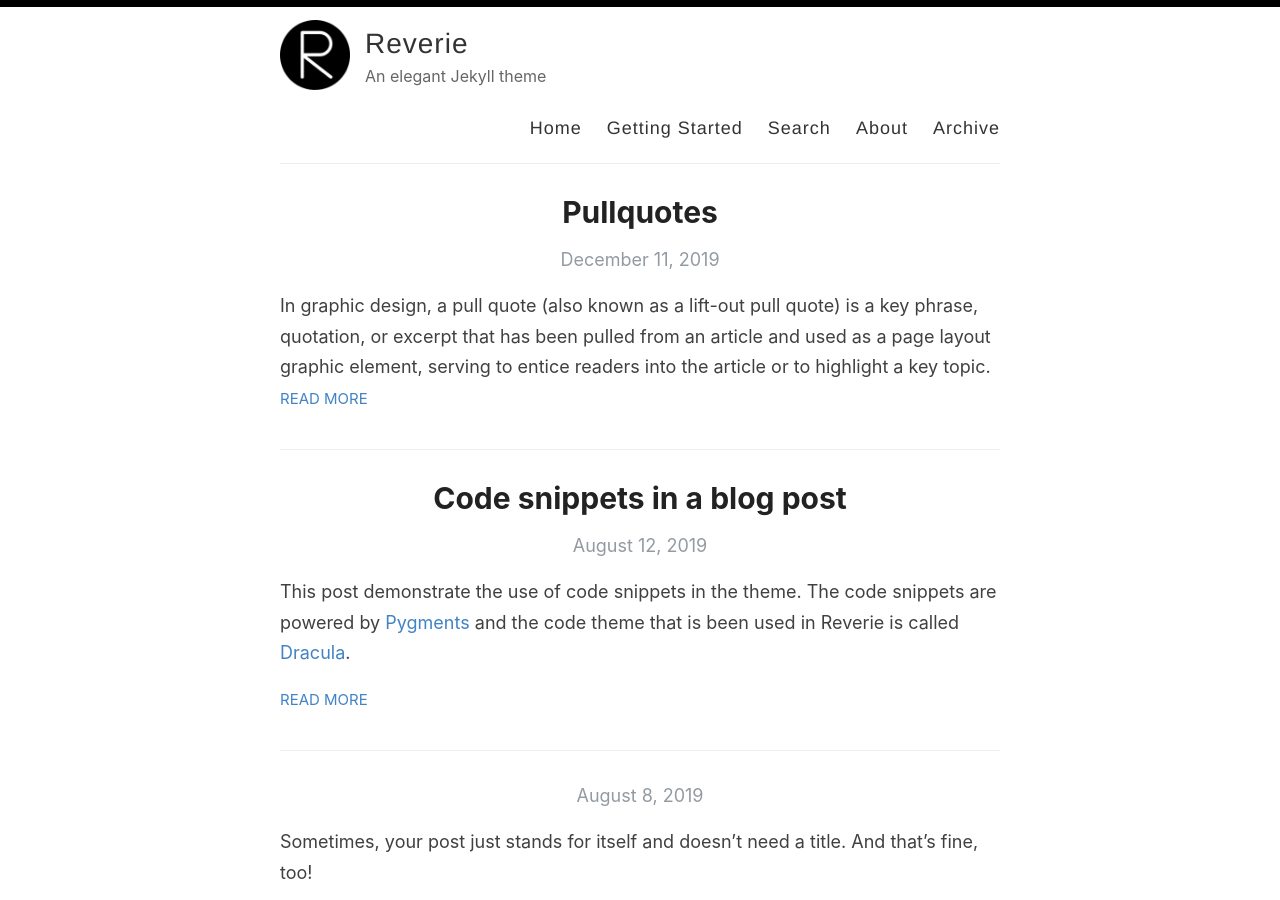
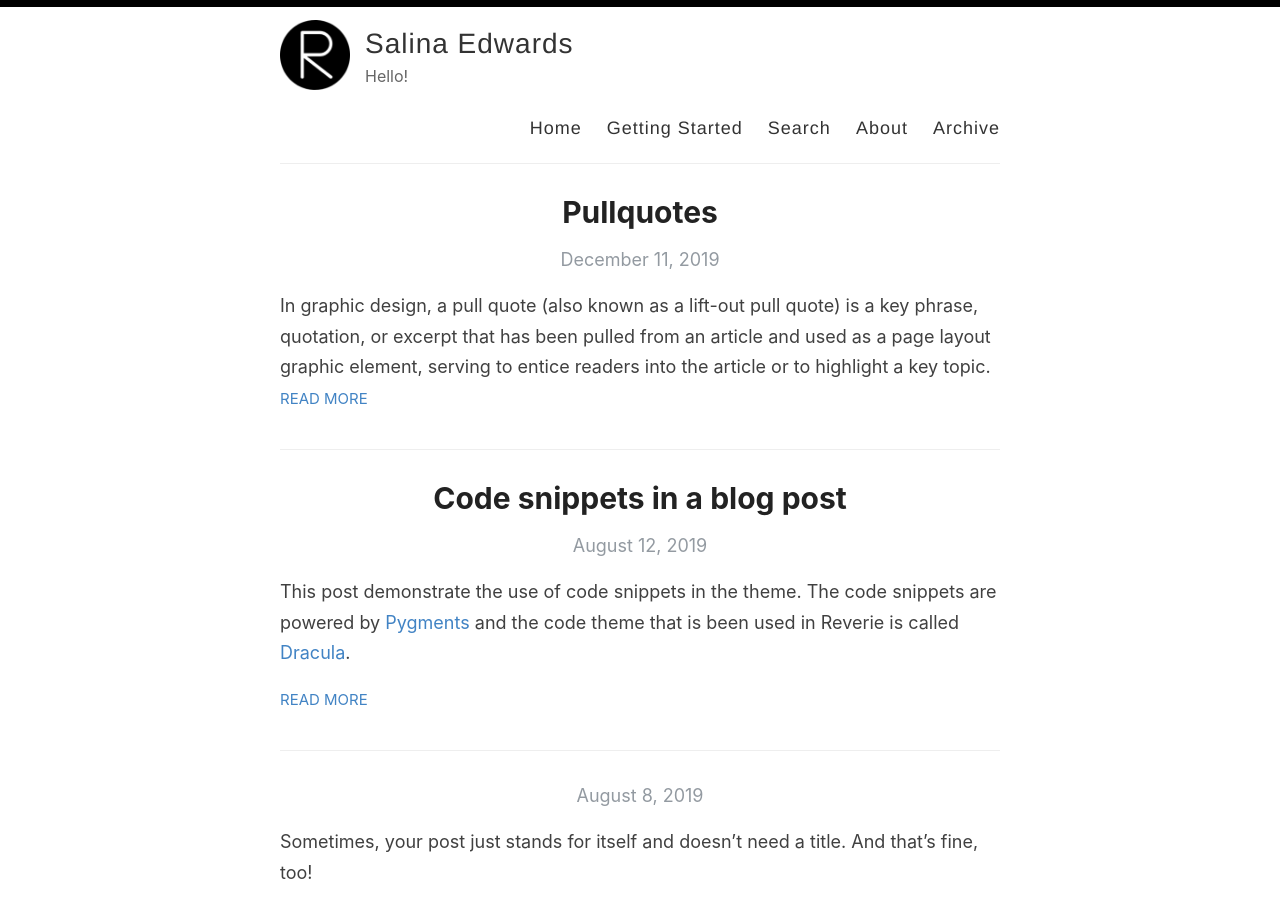
Before and after one commit to salinaedwards/salinaedwards.github.io, a Jekyll site: the page built from index.html, in a window 1280 px wide and 900 px high. Built offline with Jekyll 4.4.1, drawn with Linux system fonts in a browser that asks for light colours; the list of posts is cut into pages by our own code.

Commit message:
Update _config.yml

```diff
--- a/_config.yml
+++ b/_config.yml
@@ -3,13 +3,10 @@
 #
 
 # Name of your site (displayed in the header)
-name: Reverie
-
-# Name of the author
-author: Amit Merchant
+name: Salina Edwards
 
 # Short bio or description (displayed in the header)
-description: An elegant Jekyll theme
+description: Hello!
 
 # URL of your avatar or profile pic (you could use your GitHub profile pic)
 avatar: /images/reverie.png
```
